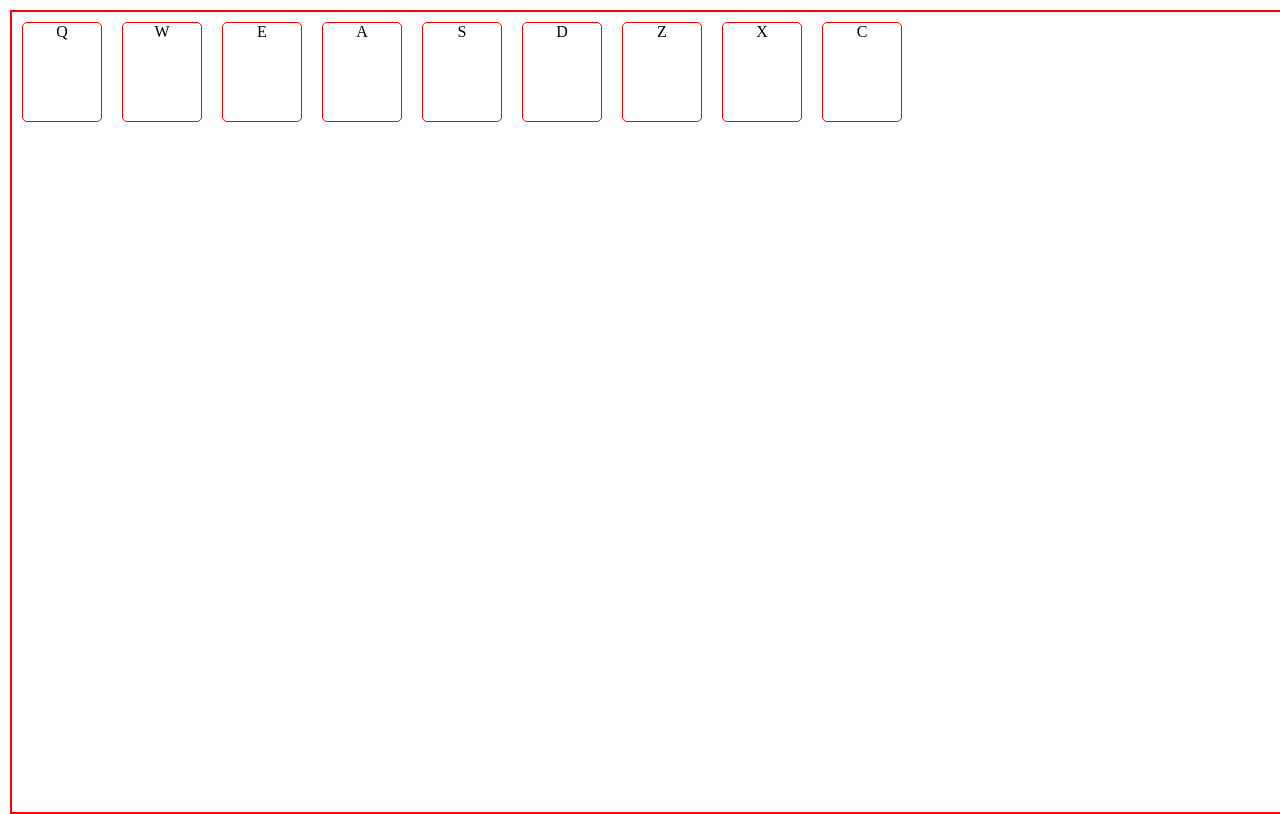
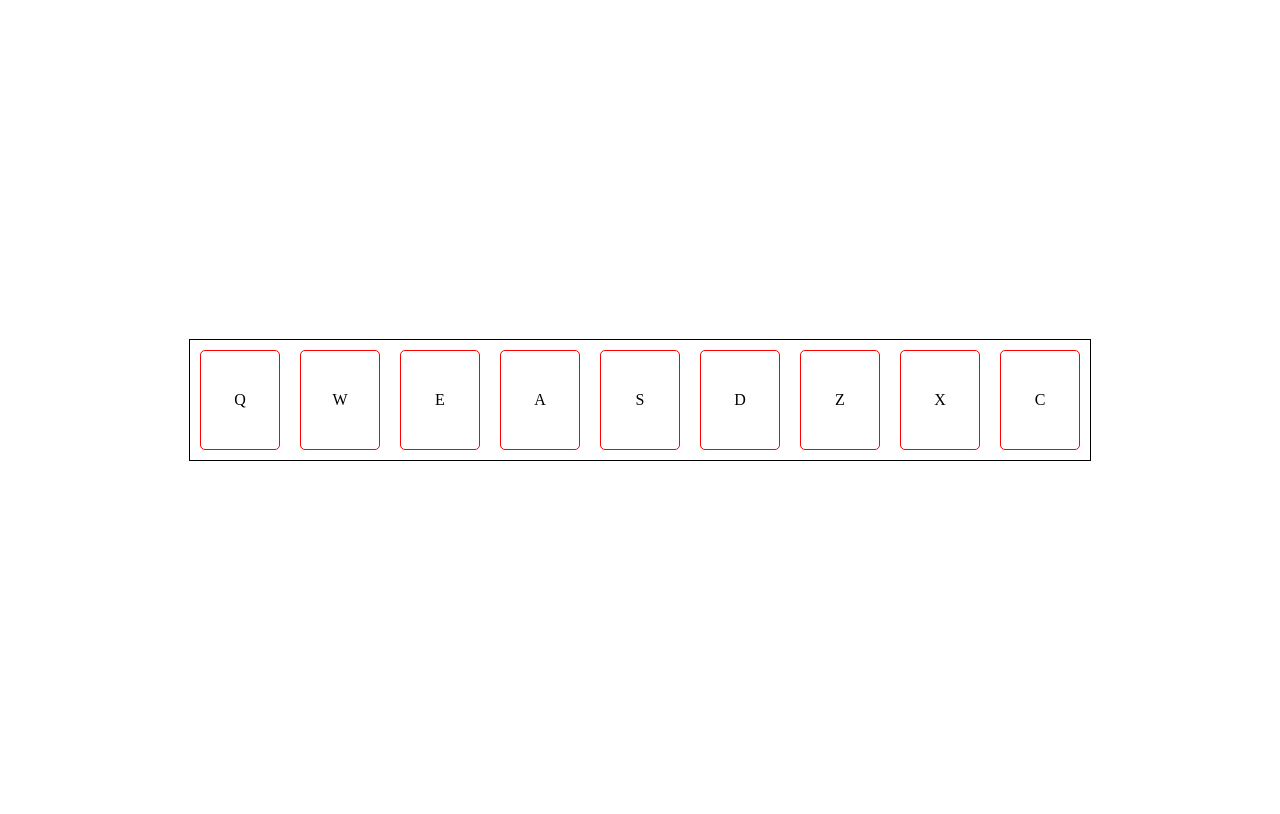
Before and after one commit to ChauhanJaved/drum-machine-react, a React (Create React App) app: page / in a window 1280 px wide. Built offline with nearby package versions, Linux system fonts and the light colour scheme.

Commit message:
Update in style

```diff
--- a/src/App.css
+++ b/src/App.css
@@ -1,14 +1,18 @@
 html, body {
-    height: 100vh;
-    width: 100vw;
+    height: 100%;
+    width: 100%;
     margin: 0;
     padding: 0;
+    display: flex;
+    justify-content: center;
+    align-items: center;
 }
 #root {
-    height: 100%;
-    width: 100%;
+    border: 1px solid;
     margin: 10px;
-    border: 2px solid red;
+
+
+
 
 }
 #drum-machine {
@@ -16,6 +20,7 @@ html, body {
     flex-direction: row;
     align-items: center;
 }
+
 .drum-pad {
     height: 100px;
     width: 80px;
@@ -25,5 +30,7 @@ html, body {
     border: 1px solid red;
     margin: 10px;
     text-align: center;
-
+    display: flex;
+    justify-content: center;
+    align-items: center;
 }
--- a/src/components/DrumMachine.js
+++ b/src/components/DrumMachine.js
@@ -1,13 +1,15 @@
-import {  useState, React } from 'react'
+import {  useState, React, Fragment } from 'react'
 import DrumPadElements from './DrumPadElements'
 
 export default function DrumMachine() {
   const [audioClipText, setAudioClipText] = useState("");
 
   return (
+    <Fragment>
     <div id="drum-machine">
         <DrumPadElements setAudioClipText={setAudioClipText} />
-        <div id="display">{audioClipText}</div>
     </div>
+    <div id="display">{audioClipText}</div>
+    </Fragment>
   )
 }
--- a/src/components/DrumPadElements.js
+++ b/src/components/DrumPadElements.js
@@ -61,8 +61,6 @@ export default function DrumPadElements(props) {
       const playAudio = (key, src, description) => {
         setAudioClipText(description);
         document.getElementById(key).play();
-
-
       };
   return (
        <Fragment>
```
